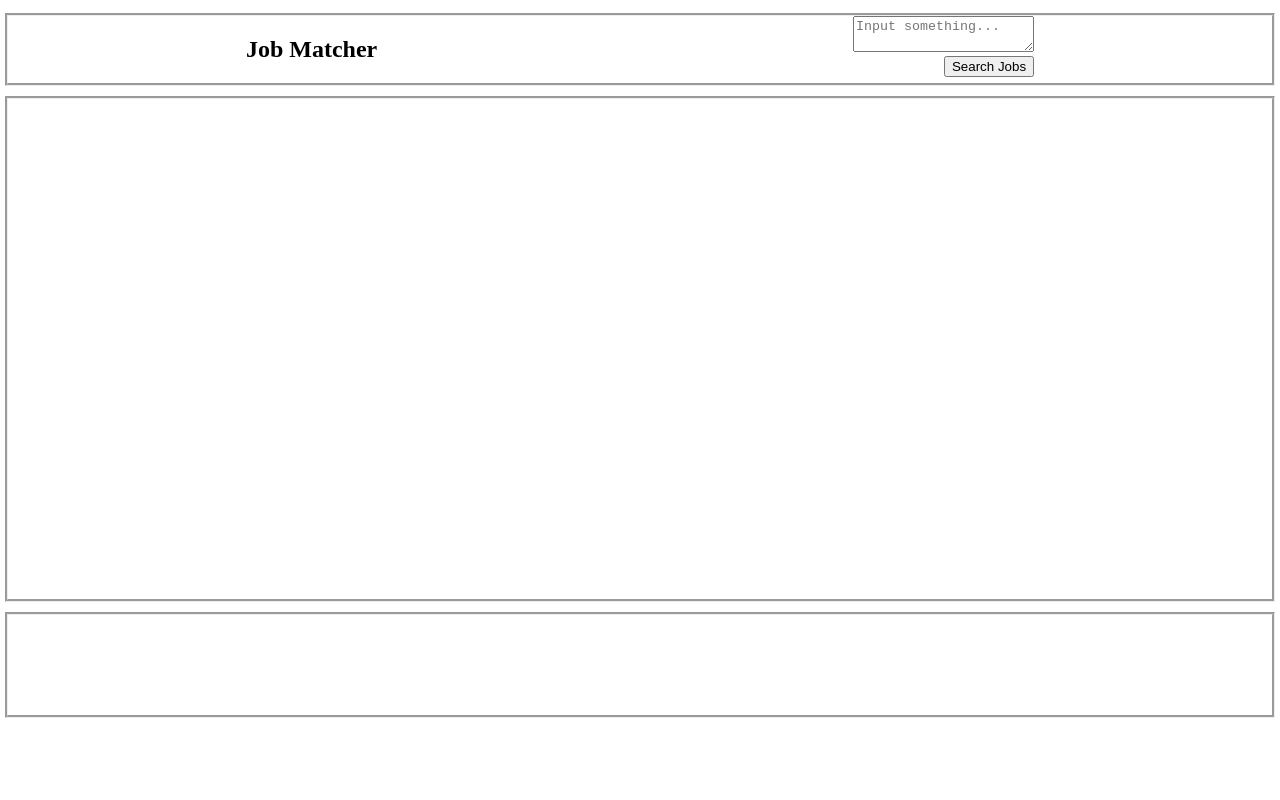
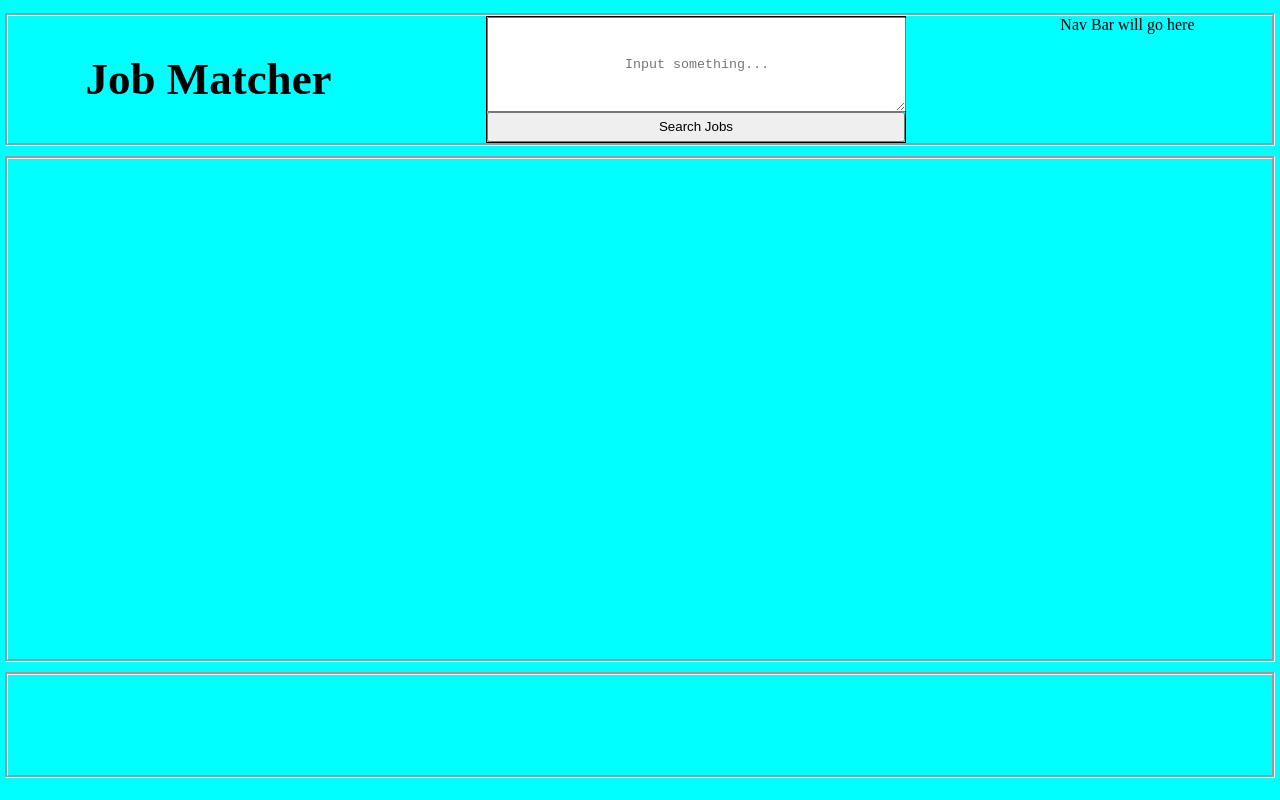
Before and after one commit to rhonvyramos/libel_news_reports, a plain HTML site: page index.html in a window 1280 px wide. Drawn offline with Linux system fonts and the light colour scheme.

Commit message:
layout of header elements completed

```diff
--- a/assets/css/style.css
+++ b/assets/css/style.css
@@ -4,30 +4,51 @@ body {
 
     justify-content: center;
     align-items: center;
+    background-color: aqua;
 }
 
 #content_header {
     display: flex;
     justify-content: space-around;
-
+    flex-direction: row;
     width: 100%;
     margin: 5px;
 
     border-style:groove;
 }
 
+#header_title{
+    text-align: left;
+    font-size: 30px;
+
+}
 #header_nav_bar {
     display: flex;
+    flex-direction: column;
+    width: 33%;
+    border: 1px solid black;
+
+
 }
 
-#nav_bar {
-    display: flex;
-    flex-direction: column;
+#search_text_input{
+    align-content: center;
+    text-align: center;
+    width: 99%;
+    height: 75%;
 }
 
-#nav_bar_search_button {
-    display: flex;
-    justify-content: right;
+#search_button {
+    align-content: center;
+    text-align: center;
+    width: 100%;
+    height: 25%;
+}
+
+#temp{
+    display: inline;
+    width: 70%;
+
 }
 
 #content_main {
--- a/index.html
+++ b/index.html
@@ -20,14 +20,11 @@
         </section>
         <!-- nav bar elements-->
         <section id="header_nav_bar">
-            <nav id="nav_bar">
-                <div id="nav_bar_search">
                     <textarea id="search_text_input" placeholder="Input something..."></textarea>
-                </div>
-                <div id="nav_bar_search_button">
                     <button id="search_button">Search Jobs</button>
-                </div>
-            </nav>
+        </section>
+        <section>
+            <p id = "temp"> Nav Bar will go here </p>
         </section>
     </section>
 
```
